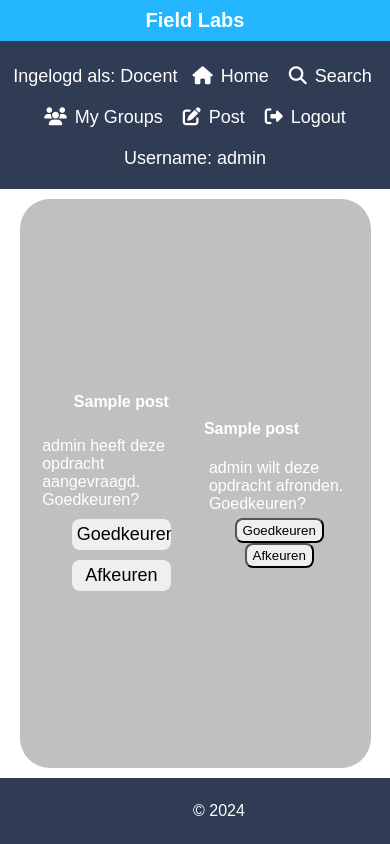
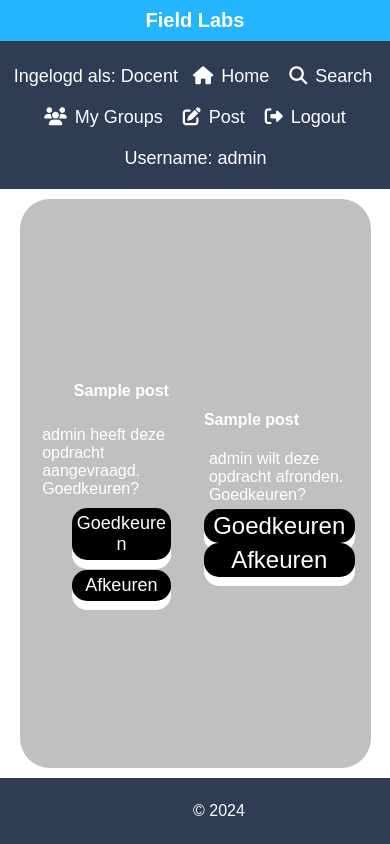
Before and after one commit to Daan0101/fieldlabs, a PHP site: page /fieldlabs/myGroups.php in a window 390 px wide. Run offline with PHP 8.4, Linux system fonts and the light colour scheme; a user stored in the database is signed in; data comes from the database, SQL or seed files in the repository; tables that the repository leaves empty hold one stand-in row (values such as "Sample post"); some libraries are stand-ins or nearby versions.

Commit message:
update(style.css) styling geupdate

```diff
--- a/fieldlabs/assets/css/style.css
+++ b/fieldlabs/assets/css/style.css
@@ -97,6 +97,32 @@ div.form-container {
 }
 
 .form-container input {
+    padding: 5%;
+}
+
+div.form-container2 {
+    display: flex;
+    flex-direction: column;
+    flex-wrap: wrap;
+    justify-content: center;
+    align-items: center;
+    width: 100%;
+    padding: 1%
+}
+
+.form-container2 input, .form-container2 textarea {
+    width: 100%;
+    margin: 5%;
+    border-style: none;
+    font-size: large;
+}
+
+.form-container2 input:focus, .form-container2 textarea:focus {
+    outline: none;
+    border-style: solid;
+}
+
+.form-container2 input {
     padding: 5%;
 }
 
@@ -357,6 +383,16 @@ footer {
     #btnMyGroups {
         width: 85%;
     }
+
+    .username {
+        margin-left: 10px;
+    }
+
+    h3 {
+        display: flex;
+        justify-content: center;
+        align-items: center;
+    }
 }
 
 @media screen and (max-width: 850px) {
@@ -366,6 +402,34 @@ footer {
 
     #btnMyGroups {
         width: 80%;
+    }
+
+    .darkBGsearch {
+        display: flex;
+        justify-content: center;
+        align-items: center;
+        flex-direction: column;
+        background-color: gray;
+        margin: 2%;
+        padding-top: 10%;
+        padding-bottom: 10%;
+        min-width: 100%;
+        border-radius: 12px;
+        box-sizing: border-box;
+        border-radius: 12px;
+    }
+
+    .details {
+        display: flex;
+        justify-content: center;
+        align-items: center;
+        width: 100%;
+        padding-bottom: 16px;
+        padding-top: 16px;
+    }
+
+    .username {
+        margin-left: 6px;
     }
 }
 
@@ -387,13 +451,21 @@ footer {
         flex-direction: column;
         background-color: gray;
         margin: 2%;
-        padding-left: 50%;
-        padding-right: 50%;
         padding-top: 10%;
         padding-bottom: 10%;
+        min-width: 100%;
         border-radius: 12px;
         box-sizing: border-box;
         border-radius: 12px;
+    }
+
+    .details {
+        display: flex;
+        justify-content: center;
+        align-items: center;
+        width: 100%;
+        padding-bottom: 16px;
+        padding-top: 16px;
     }
 
     article {
--- a/fieldlabs/myGroups.php
+++ b/fieldlabs/myGroups.php
@@ -14,7 +14,7 @@
     <?php
     include("./includes/header.php");
     if (isset($_POST['done'])) {
-        echo "dadad";
+        echo "<div class='submitError'>SYSTEEM: Opdracht afronding verzonden</div>";
         // $query = "DELETE FROM student_posts WHERE student_id = :student_id";
         $query = "SELECT * FROM student_posts WHERE student_id = :student_id";
         $stmt = dbConnect()->prepare($query);
@@ -87,12 +87,12 @@
 
             ?>
                     <div>
-                    <div class="form-container">
+                    <div class="form-container2">
                         <h4><?php echo $postTitle ?></h4>
                         <p><?php echo "$username heeft deze opdracht aangevraagd. Goedkeuren?"  ?></p>
                         <form method="post">
-                            <input type="submit" name="<?php echo "accept" . $request['id'] ?>" value="Goedkeuren">
-                            <input type="submit" name="<?php echo "decline" . $request['id'] ?>" value="Afkeuren">
+                            <input class="styleButton" type="submit" name="<?php echo "accept" . $request['id'] ?>" value="Goedkeuren">
+                            <input class="styleButton" type="submit" name="<?php echo "decline" . $request['id'] ?>" value="Afkeuren">
                         </form>
                         </div>
                     </div>
@@ -133,8 +133,8 @@
                         <h4><?php echo $postTitle ?></h4>
                         <p><?php echo "$username wilt deze opdracht afronden. Goedkeuren?"  ?></p>
                         <form method="post">
-                            <input type="submit" name="<?php echo "accept_complete" . $request['id'] ?>" value="Goedkeuren">
-                            <input type="submit" name="<?php echo "decline_complete" . $request['id'] ?>" value="Afkeuren">
+                            <input class="styleButton" type="submit" name="<?php echo "accept_complete" . $request['id'] ?>" value="Goedkeuren">
+                            <input class="styleButton" type="submit" name="<?php echo "decline_complete" . $request['id'] ?>" value="Afkeuren">
                         </form>
                     </div>
                     <?php
@@ -187,14 +187,12 @@
                             <p><?php echo $date; ?></p>
                             <h3>Neem contact op met <?php echo $username; ?>.</h3>
                             <form method="post">
-                                <input type="submit" name="done" value="Opdracht afronden">
+                                <input class="styleButton" type="submit" name="done" value="Opdracht afronden">
                             </form>
                         </div>
                     </div>
         </div>
 
-
-        ?>
 <?php
 
                 }
--- a/fieldlabs/search.php
+++ b/fieldlabs/search.php
@@ -52,7 +52,7 @@
                         ?>
                         <div class="darkBGsearch">
                             <h1><?php echo $title; ?></h1>
-                            <article><?php echo $details; ?></article>
+                            <p class="details"><?php echo $details; ?></p>
                             <h5><?php echo "opdrachtgever: " . $username; ?></h5>
                         <a class="meerDetails" href="<?php echo $url ?>">Meer details</a>
                         </div>
```
